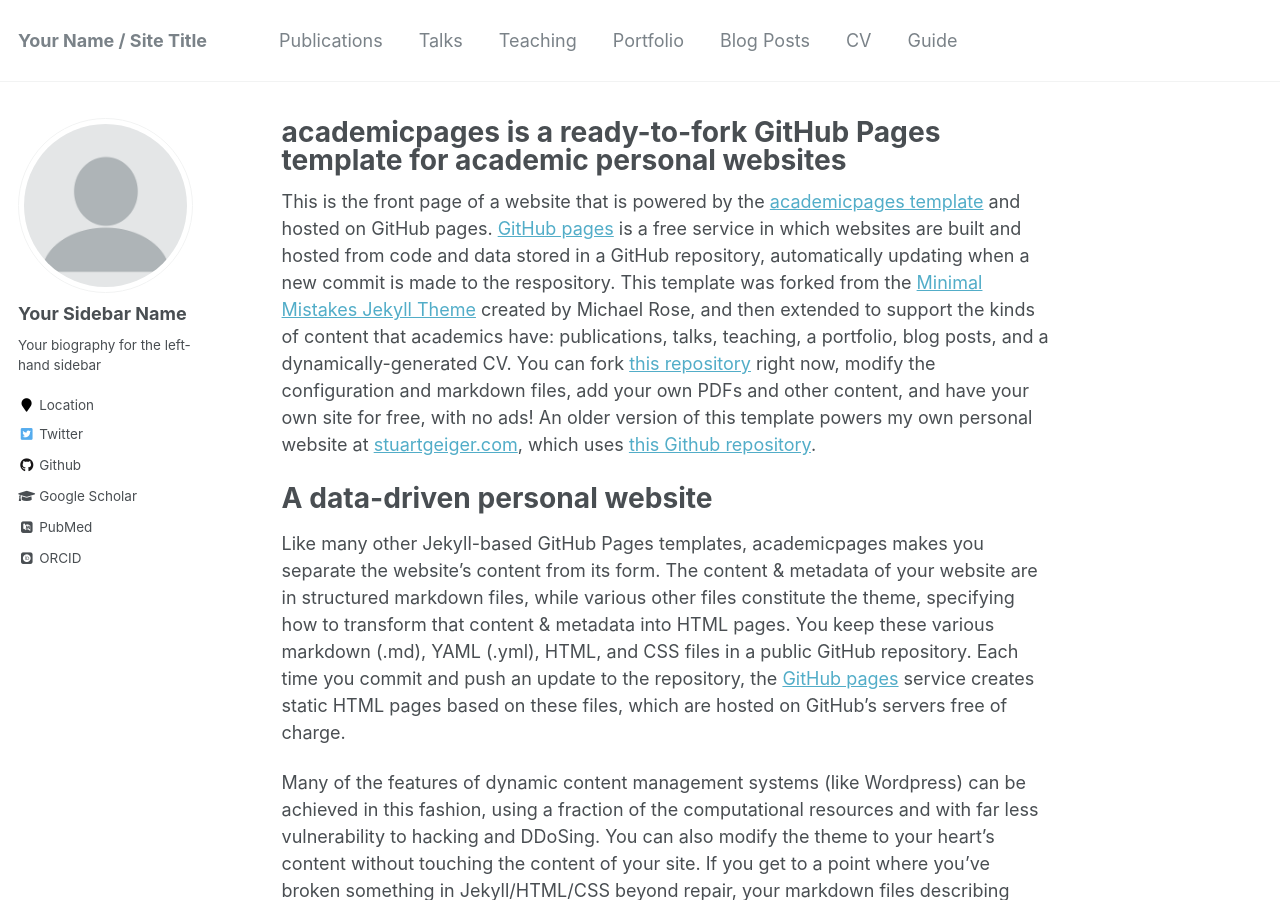
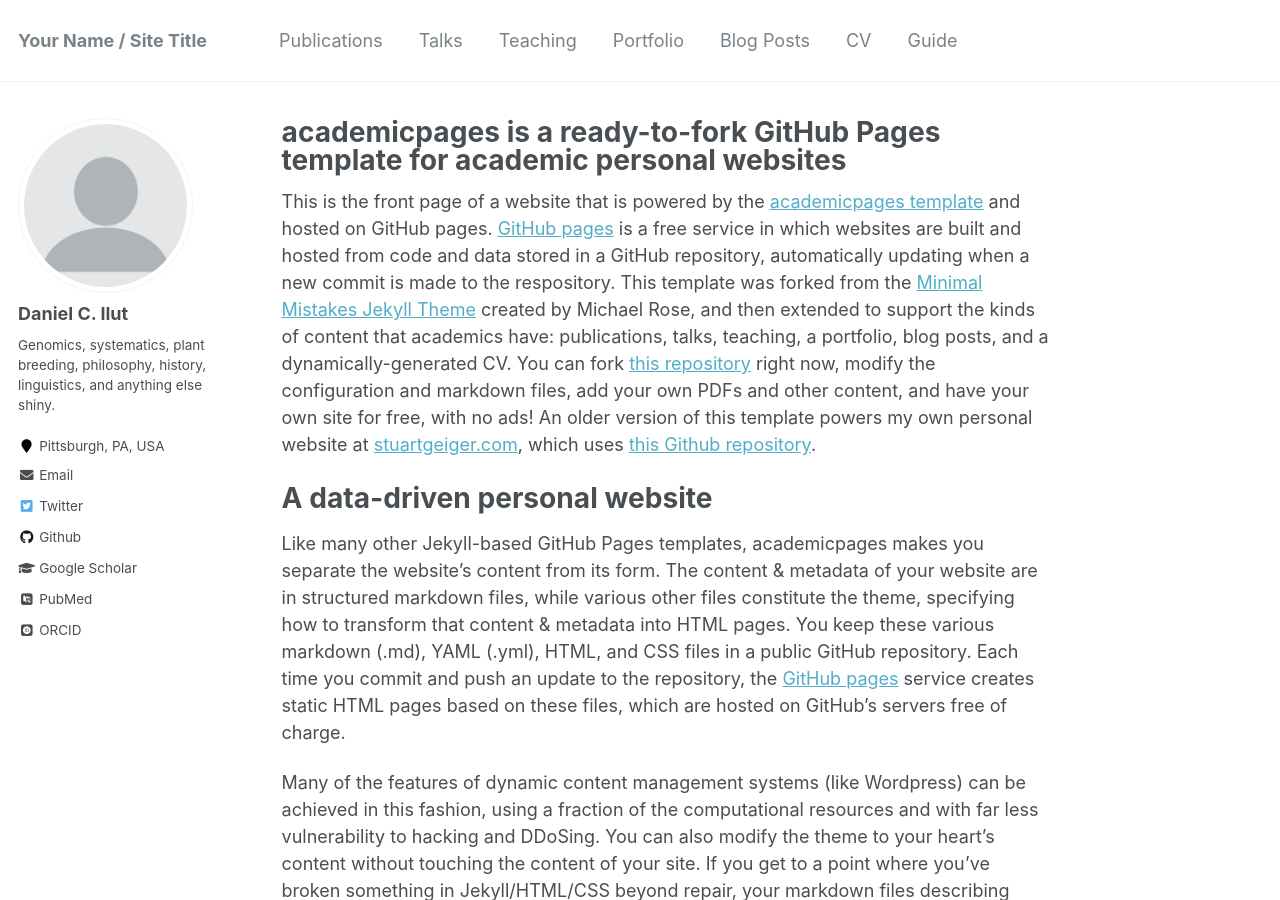
Before and after one commit to dilut/dilut.github.io, a Jekyll site: the page built from _pages/about.md, in a window 1280 px wide and 900 px high. Built offline with Jekyll 4.4.1, drawn with Linux system fonts in a browser that asks for light colours; some web fonts are replaced.

Commit message:
changed site-wide configs in _config.yml

```diff
--- a/_config.yml
+++ b/_config.yml
@@ -11,9 +11,9 @@ title                    : "Your Name / Site Title"
 title_separator          : "-"
 name                     : &name "Your Name"
 description              : &description "personal description"
-url                      : https://academicpages.github.io # the base hostname & protocol for your site e.g. "https://mmistakes.github.io"
+url                      : https://dilut.github.io # the base hostname & protocol for your site e.g. "https://mmistakes.github.io"
 baseurl                  : "" # the subpath of your site, e.g. "/blog"
-repository               : "academicpages/academicpages.github.io"
+repository               : "dilut/dilut.github.io"
 teaser                   :  # filename of teaser fallback teaser image placed in /images/, .e.g. "500x300.png"
 breadcrumbs              : false # true, false (default)
 words_per_minute         : 160
@@ -57,7 +57,7 @@ yandex_site_verification :
 
 # Social Sharing
 twitter:
-  username               : &twitter
+  username               : &dcilut
 facebook:
   username               :
   app_id                 :
@@ -80,14 +80,14 @@ analytics:
 
 # Site Author
 author:
-  name             : "Your Sidebar Name"
+  name             : "Daniel C. Ilut"
   avatar           : "profile.png"
-  bio              : "Your biography for the left-hand sidebar"
-  location         : "Location"
+  bio              : "Genomics, systematics, plant breeding, philosophy, history, linguistics, and anything else shiny."
+  location         : "Pittsburgh, PA, USA"
   employer         :
-  pubmed           : "https://www.ncbi.nlm.nih.gov/pubmed/?term=john+snow"
-  googlescholar    : "http://yourfullgooglescholarurl.com"
-  email            :
+  pubmed           : "https://pubmed.ncbi.nlm.nih.gov/?term=Ilut%2BDan+OR+Ilut%2BDaniel&sort=date&size=50"
+  googlescholar    : "https://scholar.google.com/citations?hl=en&user=Zho_VdoAAAAJ&view_op=list_works&sortby=pubdate"
+  email            : "dan.ilut@gmail.com"
   researchgate     :  # example: "https://www.researchgate.net/profile/yourprofile"
   uri              :
   bitbucket        :
@@ -96,20 +96,20 @@ author:
   flickr           :
   facebook         :
   foursquare       :
-  github           : "academicpages"
+  github           : "dilut"
   google_plus      :
   keybase          :
   instagram        :
   impactstory      : #"https://profiles.impactstory.org/u/xxxx-xxxx-xxxx-xxxx"
   lastfm           :
   linkedin         :
-  orcid            : "http://orcid.org/yourorcidurl"
+  orcid            : "https://orcid.org/0000-0001-7497-9109"
   pinterest        :
   soundcloud       :
   stackoverflow    : # http://stackoverflow.com/users/123456/username
   steam            :
   tumblr           :
-  twitter          : "replacethistwitterhandle"
+  twitter          : "dcilut"
   vine             :
   weibo            :
   xing             :
```
